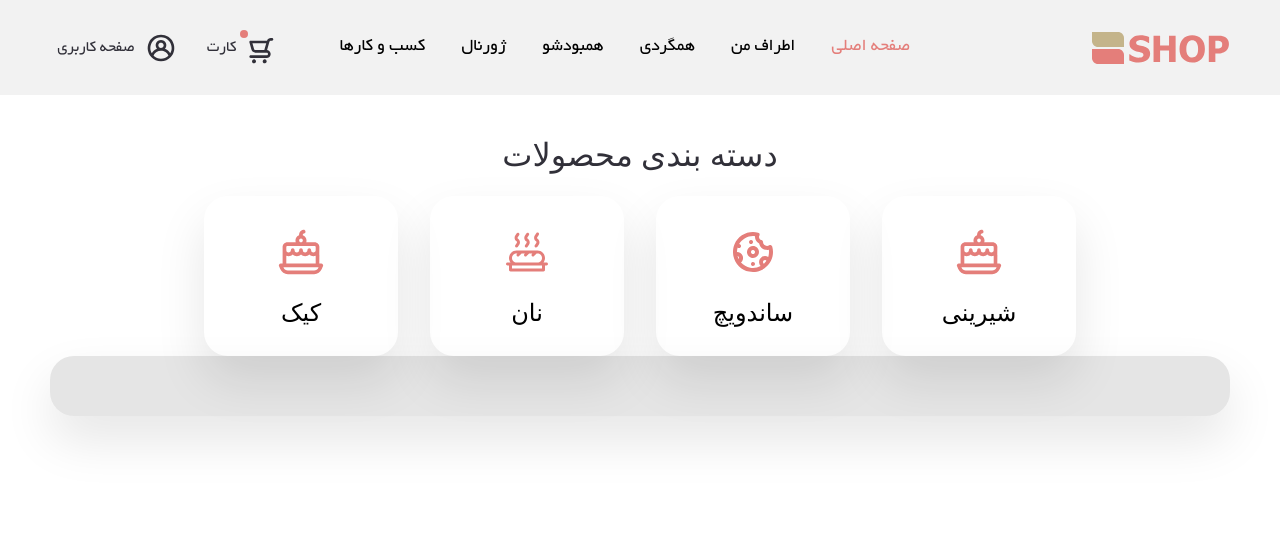
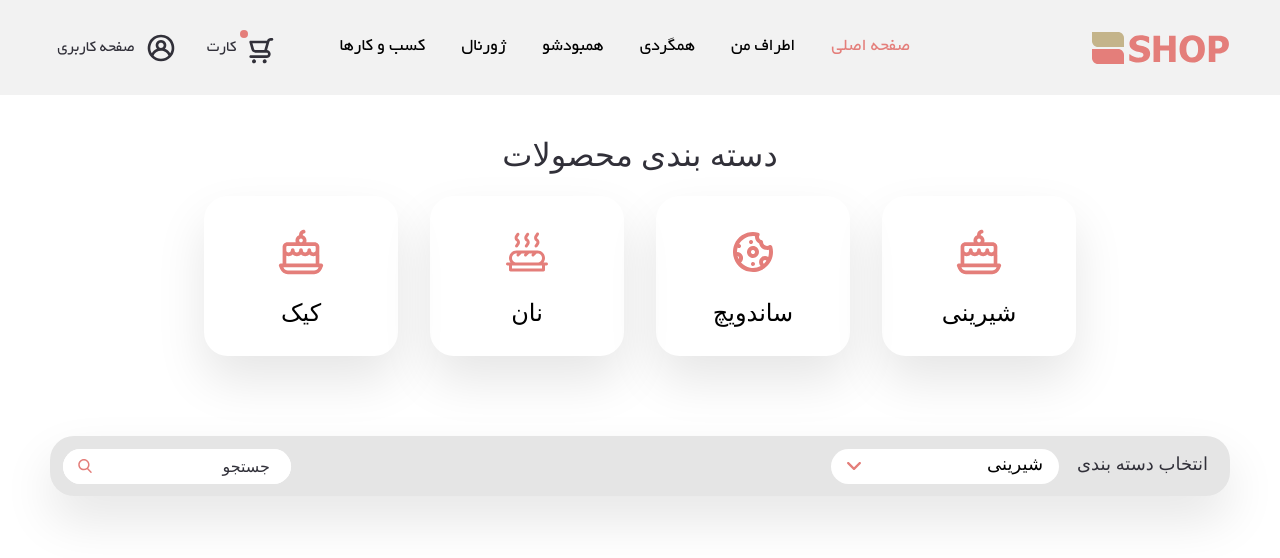
Before and after one commit to danyalbani240/Shop, a Nuxt app: page / in a window 1280 px wide. Shown: the top 558 px of the page. Built offline with nearby package versions, Linux system fonts and the light colour scheme.

Commit message:
Select Category is Done.✅

```diff
--- a/components/TheSelectCategory.vue
+++ b/components/TheSelectCategory.vue
@@ -1,8 +1,18 @@
 <template>
-  <div class="select-category mx-auto rounded-3xl"></div>
+  <div
+    class="select-category mx-auto rounded-3xl mt-20 flex items-center justify-between"
+    dir="rtl"
+  >
+    <div class="select flex">
+      <p class="text-black text-lg">انتخاب دسته بندی</p>
+      <BaseSelect style="margin-right:18px;" :options="['شیرینی']" />
+    </div>
+    <BaseSearch placeholder="جستجو" style="margin-left:13px;" />
+  </div>
 </template>
 
 <script>
+
 export default {}
 </script>
 
@@ -13,4 +23,15 @@ export default {}
   box-shadow: 0px 24px 50px rgba(0, 0, 0, 0.1);
   height: 60px;
 }
+.select {
+  font-size: 24px;
+  line-height: 24px;
+}
+.select p {
+    margin-right: 22px;
+}
+.search {
+    border-radius: 24px;
+
+}
 </style>
```
Also changed, not shown: assets/images/search.svg (added).
